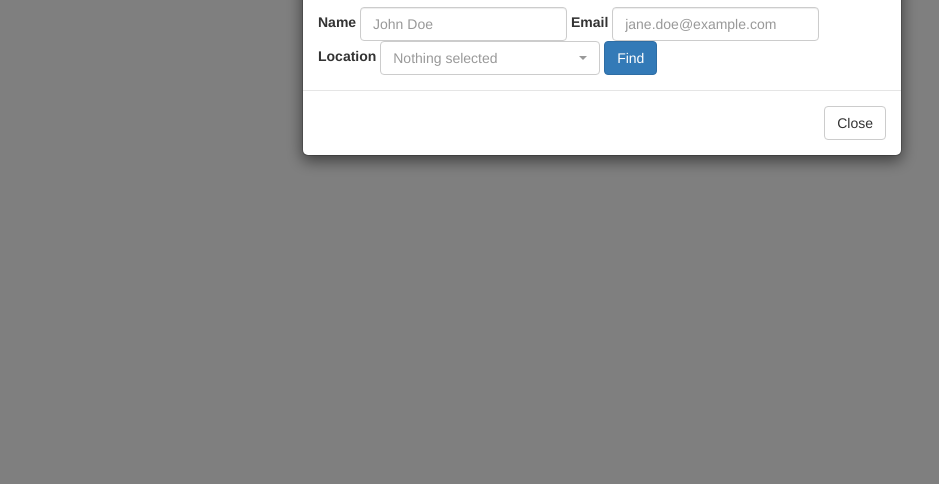
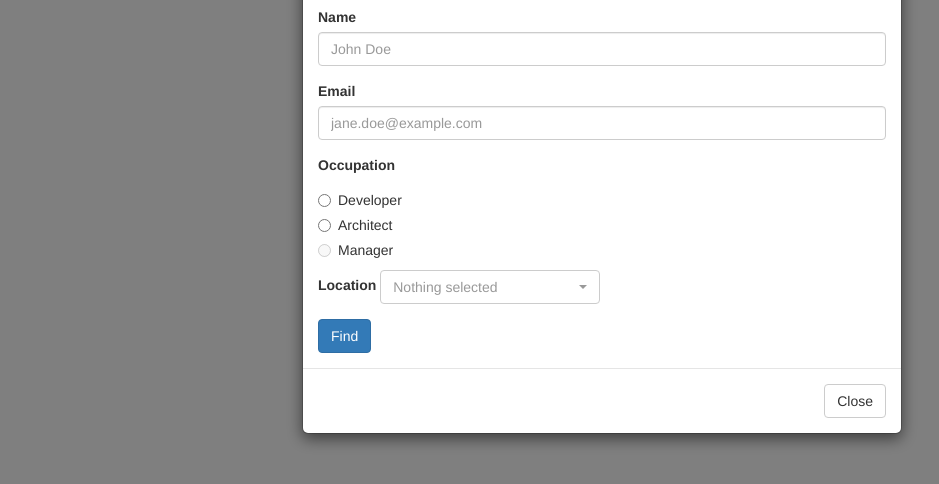
Before and after one commit to tariqahsan/SimpleServletProject, a plain HTML site: page WebContent/simpleForm3.html in a window 1280 px wide. Both pictures are taken after a click on the button "Open Modal". Shown: the part 126-610 px from the top of the page, without its empty margins (38-977 px from the left). Drawn offline with nearby package versions, Linux system fonts and the light colour scheme.

Commit message:
Fourth COMMIT

```diff
--- a/WebContent/simpleForm3.html
+++ b/WebContent/simpleForm3.html
@@ -52,19 +52,45 @@
 							<input type="submit">
 
 						</form> -->
-						<form class="form-inline" action="xmlServletPath" method="post">
+						<form class="form-vertical" action="xmlServletPath" method="post">
 							<div class="form-group">
 								<label for="fullName">Name</label> <input type="text"
 									class="form-control" id="fullName" name="fullName"
 									placeholder="John Doe">
 							</div>
+
 							<div class="form-group">
-								<label for="userName">Email</label> <input
+							<label for="userName">Email</label>
+								 <input
 									type="text" class="form-control" id="userName" name="userName"
 									placeholder="jane.doe@example.com">
 							</div>
 
+							  <label>
+							   Occupation
+							  </label>
+
+							<div class="radio">
+							  <label>
+							    <input type="radio" name="profession" id="Radios1" value="Developer">
+							    Developer
+							  </label>
+							</div>
+							<div class="radio">
+							  <label>
+							    <input type="radio" name="profession" id="Radios2" value="Architect">
+							    Architect
+							  </label>
+							</div>
+							<!-- <div class="radio disabled"> -->
+							<div class="radio">
+							  <label>
+							    <input type="radio" name="profession" id="Radios3" value="Manager" disabled>
+							    Manager
+							  </label>
+							</div>
 							<div class="form-group">
+
 								<label for="location">Location</label>
 								<select name="location" class="selectpicker" multiple data-max-options="3">
 								  	<option value="here">Here</option>
```
